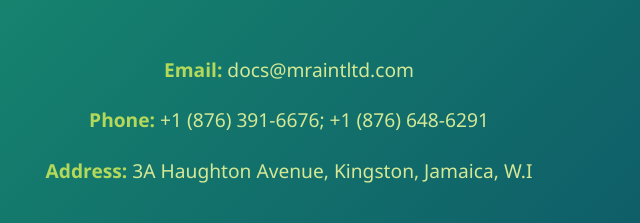
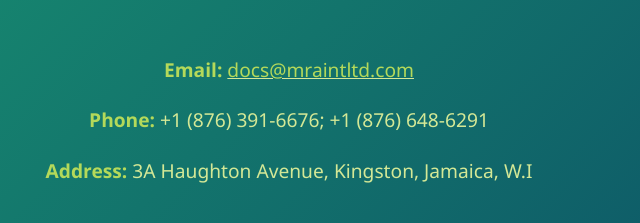
Before and after one commit to DaggerBxii/DaggerBxii.github.io, a website: page index.html in a window 1280 px wide. Shown: the part 5980-6203 px from the top of the page, 351-991 px from the left. Drawn offline with Linux system fonts and the light colour scheme.

Commit message:
Added email link with mailto in contact section of index.html and styled it in style.css. Updated mission and vision statements in index.html. Updated favicon link and header logo size in events.html.

```diff
--- a/index.html
+++ b/index.html
@@ -210,7 +210,7 @@ By partnering with communities, businesses, and global buyers, we help reduce wa
   <section id="contact" class="fade-section contact-section">
     <h2>Contact Us</h2>
     <div class="contact-info">
-      <p><strong>Email:</strong> docs@mraintltd.com</p>
+      <p><strong>Email: </strong><u><a id="email" target="_blank" href="mailto:docs@mraintltd.com">docs@mraintltd.com</a></u></p>
       <p><strong>Phone:</strong> +1 (876) 391-6676; +1 (876) 648-6291</p>
       <p><strong>Address:</strong> 3A Haughton Avenue, Kingston, Jamaica, W.I</p>
     </div>
--- a/style.css
+++ b/style.css
@@ -404,6 +404,12 @@ section p {
   color: #b4d95a;
 }
 
+#email {
+  color: #b4d95a;
+  text-decoration: none;
+
+}
+
 /* Footer */
 footer {
   /* Changed to dark forest to teal gradient */
```
